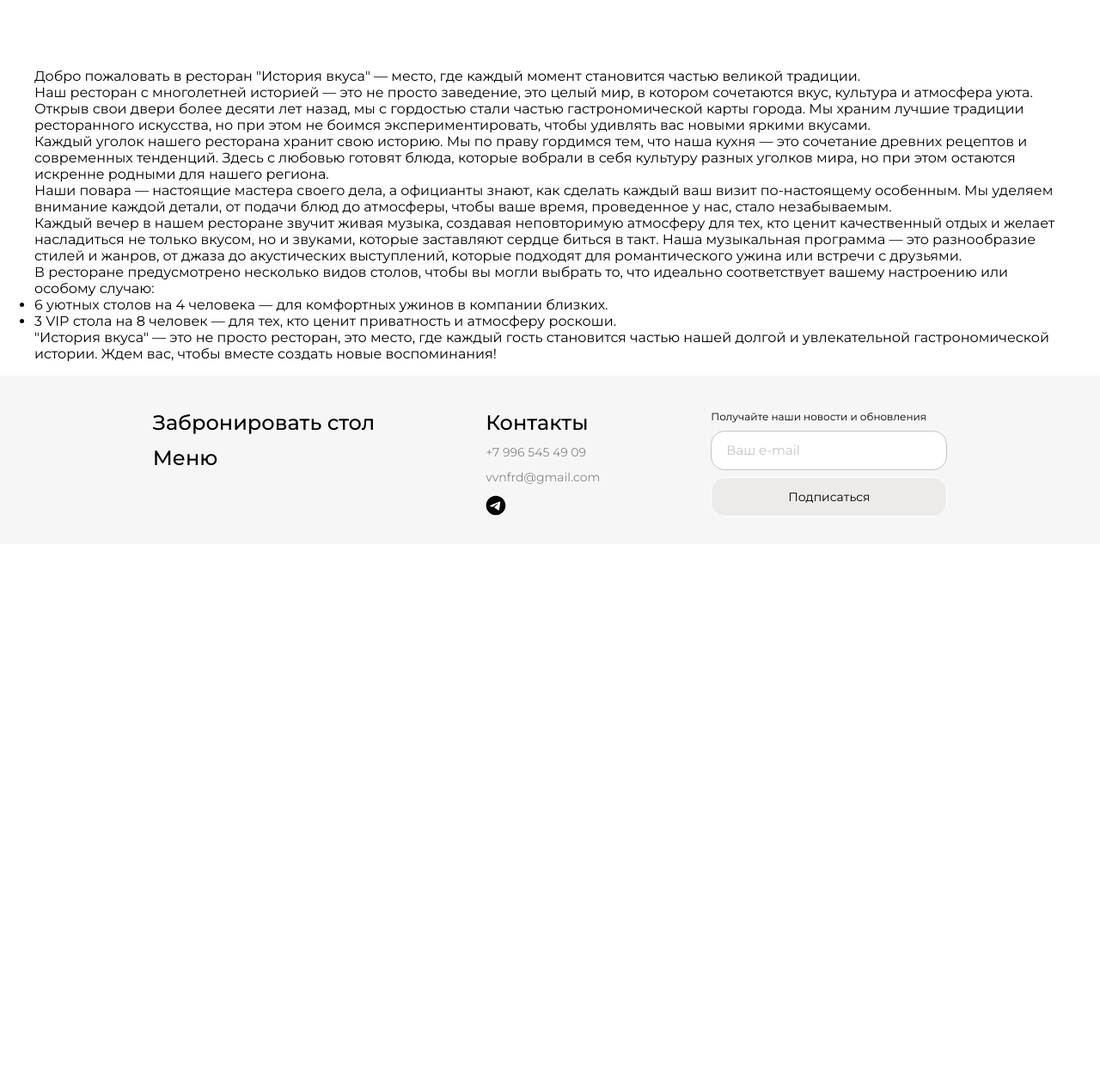
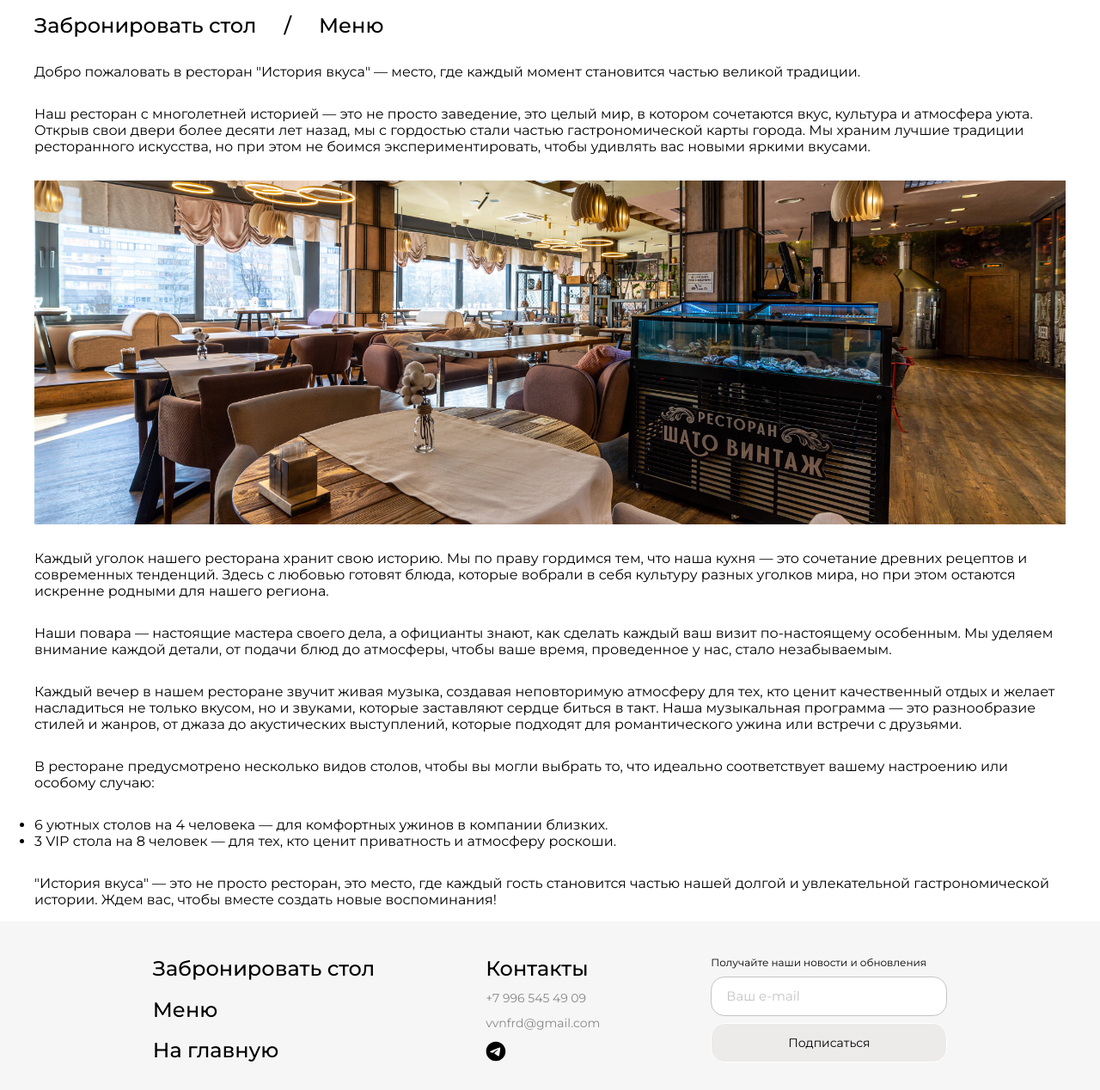
Before and after one commit to zetmarley/restaurant, a Django app: template main/templates/info.html in a window 1280 px wide; the page is wider, and only the part inside the window is pictured. Shown: the part 401-1669 px from the top of that part at 86% size. Before the commit the page ends 1001 px from the top of that part, so only its background shows below. Run offline with Django 5.2, Linux system fonts and the light colour scheme; the template is opened without the code that fills it, so the values that code supplies are empty; parts of the project's set-up code (start-up, migrations or seed data) failed here and were passed over.

Commit message:
some part of front

```diff
--- a/main/templates/base.html
+++ b/main/templates/base.html
@@ -16,23 +16,18 @@
 <body>
     <header>
         <div class="top top__catalog center ">
-            <div class="header">
-                <a class="logo" href="index.html"><img class="logo__img" src="/media/background_header.jpeg" alt="Логотип"></a>
-                <input placeholder="Поиск" class="header__input" type="text">
-                <div class="navigation__mobil">
-                    <a href="#"><img src="#" alt="mini3"></a>
-                    <a href="catalog.html"><img src="#" alt="mimi2"></a>
-                    <a href="basket.html"><img src="#" alt="mini.svg"></a>
-                </div>
-            </div>
-                <h1 class="title__catalog">Ресторан "История вкуса"</h1>
+                                <h1 class="title__catalog">Ресторан "История вкуса"</h1>
+
         </div>
     </header>
     <main>
+        <section class="content">
+            {% include 'includes/info_menu.html' %}
+
 
         {% block content %}
         {% endblock %}
-
+        </section>
     </main>
 
     <footer class="footer center">
@@ -41,9 +36,10 @@
         </div>
         <div class="footer__content">
             <section class="footer__info">
-                <nav class="footer__item">
+                <nav class="navigation navigation__footer center">
                     <a class="menu" href="{% url 'main:booking_create' %}">Забронировать стол</a>
-                    <a class="menu" href="catalog.html">Меню</a>
+                    <a class="menu" href="#">Меню</a>
+                    <a class="menu" href="{% url 'main:info' %}">На главную</a>
                 </nav>
                 <div class="footer__item">
                     <h4 class="contacts">Контакты</h4>
--- /dev/null
+++ b/main/templates/includes/info_menu.html
@@ -0,0 +1,5 @@
+<nav class="navigation center">
+                    <a class="menu" href="{% url 'main:booking_create' %}">Забронировать стол</a>
+                    <a class="menu">/</a>
+                    <a class="menu" href="catalog.html">Меню</a>
+                </nav>
--- a/main/templates/info.html
+++ b/main/templates/info.html
@@ -7,6 +7,7 @@
                 культура и атмосфера уюта. Открыв свои двери более десяти лет назад, мы с гордостью стали частью
                 гастрономической карты города. Мы храним лучшие традиции ресторанного искусства, но при этом не боимся
                 экспериментировать, чтобы удивлять вас новыми яркими вкусами.</p>
+            <div class="top info-image center "></div>
             <p>Каждый уголок нашего ресторана хранит свою историю. Мы по праву гордимся тем, что наша кухня —
                 это сочетание древних рецептов и современных тенденций. Здесь с любовью готовят блюда, которые
                 вобрали в себя культуру разных уголков мира, но при этом остаются искренне
--- a/main/urls.py
+++ b/main/urls.py
@@ -1,6 +1,7 @@
 from django.urls import path
 from django.views.decorators.cache import cache_page
 
+from main import views
 from main.apps import MainConfig
 from main.views import TableListView, TableDetailView, TableCreateView, TableUpdateView, TableDeleteView, \
     BookingCreateView
@@ -8,7 +9,7 @@ from main.views import TableListView, TableDetailView, TableCreateView, TableUpd
 app_name = MainConfig.name
 
 urlpatterns = [
-    path('', cache_page(60)(TableListView.as_view()), name='info'),
+    path('', cache_page(60)(views.info), name='info'),
     path('table/create/', cache_page(60)(TableCreateView.as_view()), name='create'),
     path('table/update/<int:pk>/', cache_page(60)(TableUpdateView.as_view()), name='update'),
     path('table/delete/<int:pk>/', cache_page(60)(TableDeleteView.as_view()), name='delete'),
--- a/static/css/style.css
+++ b/static/css/style.css
@@ -1,6 +1,12 @@
 * {
   margin: 0;
   padding: 0;
+}
+
+.content {
+    display: flex;
+    flex-direction: column;
+    gap: 30px;
 }
 
 .product-box {
@@ -24,13 +30,11 @@ a {
 }
 
 .top {
-  height: 735px;
-  background-image: url(img/topback.jpg);
   background-repeat: no-repeat;
   background-size: cover;
 }
 .top__catalog {
-  background-image: url(img/topcatalog.jpeg);
+  background-image: url(/media/background_header.jpeg);
   height: 400px;
 }
 
@@ -80,6 +83,12 @@ main {
   display: flex;
   gap: 32px;
 }
+.navigation__footer{
+    flex-direction: column;
+    gap: 12px;
+    justify-content: space-between;
+}
+
 .navigation__link {
   font-size: 16px;
   line-height: 20px;
@@ -113,13 +122,18 @@ main {
   text-align: left;
   text-decoration: none;
 }
+
+.info-image {
+    background-image: url(/media/interior.jpg);
+    background-position: center;
+    height: 400px;
+}
+
 .catalog__info {
   display: flex;
-  flex-wrap: wrap;
-  flex-direction: row;
-  align-items: start;
+  flex-direction: column;
   justify-content: space-between;
-  padding-top: 64px;
+  gap: 30px;
 }
 .catalog__nav {
   display: flex;
```
Also changed, not shown: other parts of static/css/style.css (+3 -32 lines), main/forms.py (+19 -0 lines), main/templates/booking_form.html (+33 -2 lines), main/templates/includes/inc_menu.html (deleted, +0 -28 lines), main/views.py (+11 -2 lines), media/interior.jpg (added).
